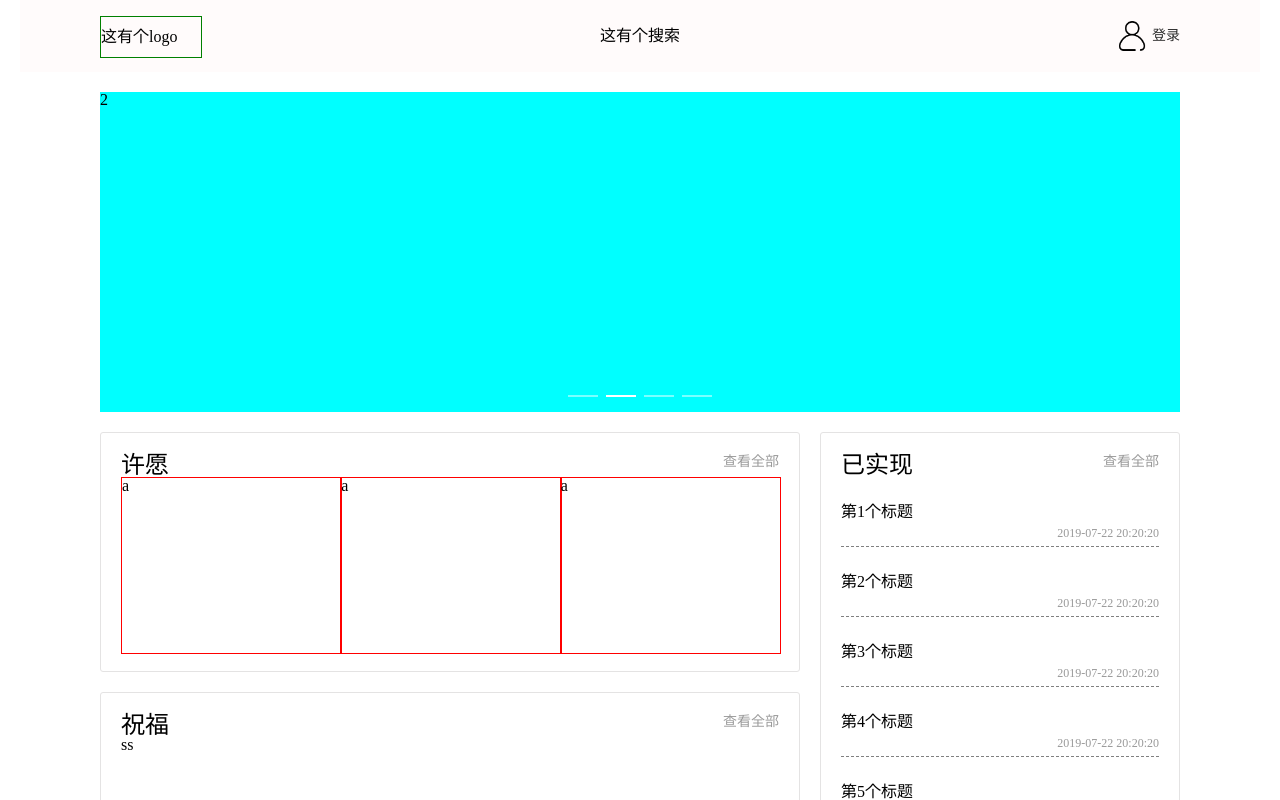
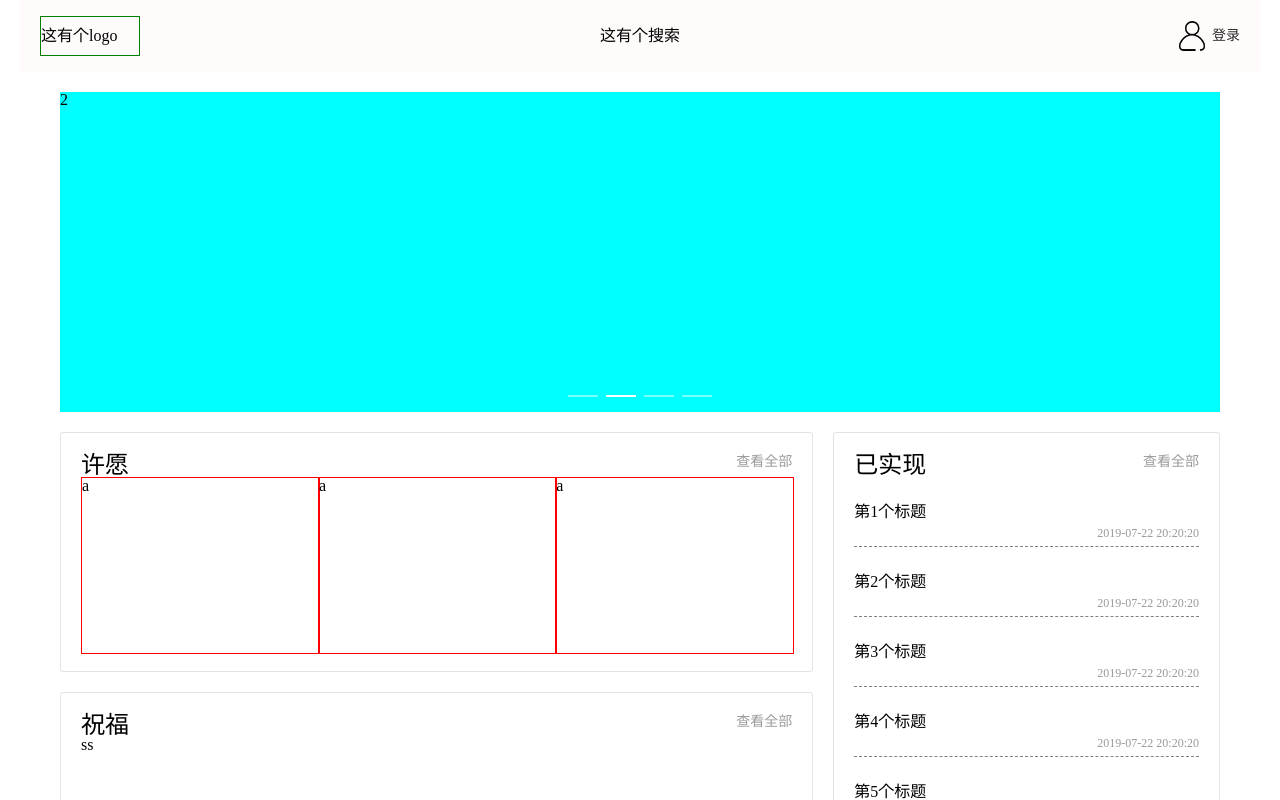
Before and after one commit to rongfeiyue/wish-web, a Vue app: page / in a window 1280 px wide. Shown: the top 800 px of the page. Built offline with nearby package versions, Linux system fonts and the light colour scheme.

Commit message:
修改页面布局

```diff
--- a/src/components/Main.vue
+++ b/src/components/Main.vue
@@ -38,5 +38,19 @@ export default {
   }
   .el-header {
     height: 72px !important;
+    width: 100%;
+  }
+  .el-main {
+    width: 1200px;
+    margin: 0 auto;
+  }
+  .el-footer {
+    width: 100%;
+  }
+  .el-container {
+    width: 100%;
+  }
+  #main {
+    width: 100%;
   }
 </style>
--- a/src/components/public_modules/Header.vue
+++ b/src/components/public_modules/Header.vue
@@ -37,11 +37,14 @@ export default {
     background-color: #fffbfb;
     .header-content {
       height: 40px;
-      padding: 16px 80px;
+      width: 1200px;
+      margin: 0 auto;
+      padding: 16px 0;
       .logo {
         width: 100px;
         height: 40px;
         border: 1px solid green;
+        box-sizing: border-box;
         @include layout-center
       }
       .search {
--- a/src/components/public_modules/Main.vue
+++ b/src/components/public_modules/Main.vue
@@ -41,7 +41,4 @@ export default {
 </script>
 
 <style lang="scss" scoped>
-  .wish-main {
-    padding: 0 80px;
-  }
 </style>
--- a/src/components/public_modules/main_modules/MainCarousel.vue
+++ b/src/components/public_modules/main_modules/MainCarousel.vue
@@ -1,6 +1,6 @@
 <template>
   <div class="main-carousel">
-    <el-carousel trigger="click" height="320px">
+    <el-carousel trigger="click" height="320px" class="main-el-carousel">
       <el-carousel-item v-for="item in 4" :key="item" class="main-carousel-item">
         <h1>{{ item }}</h1>
       </el-carousel-item>
@@ -23,5 +23,8 @@ export default {
     div:nth-child(2n+1) {
       background-color: darkgray;
     }
+    .main-el-carousel {
+      overflow-y: hidden;
+    }
   }
 </style>
```
